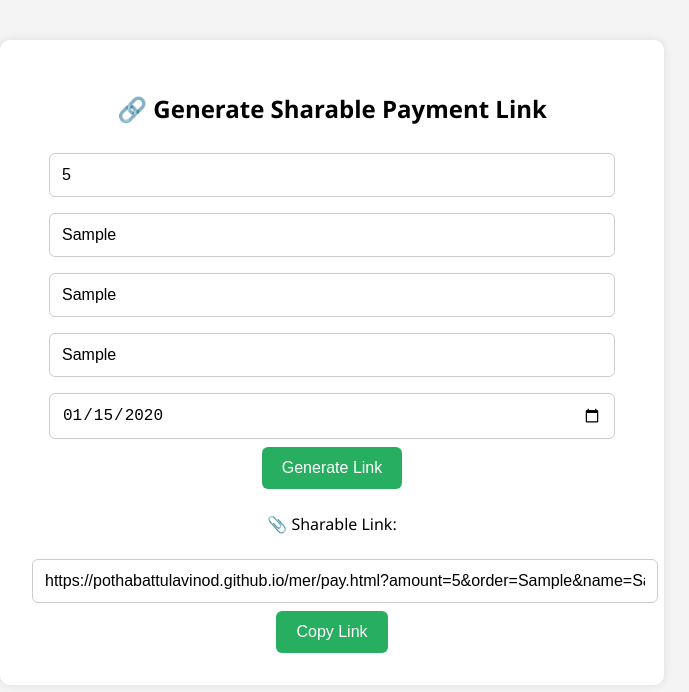
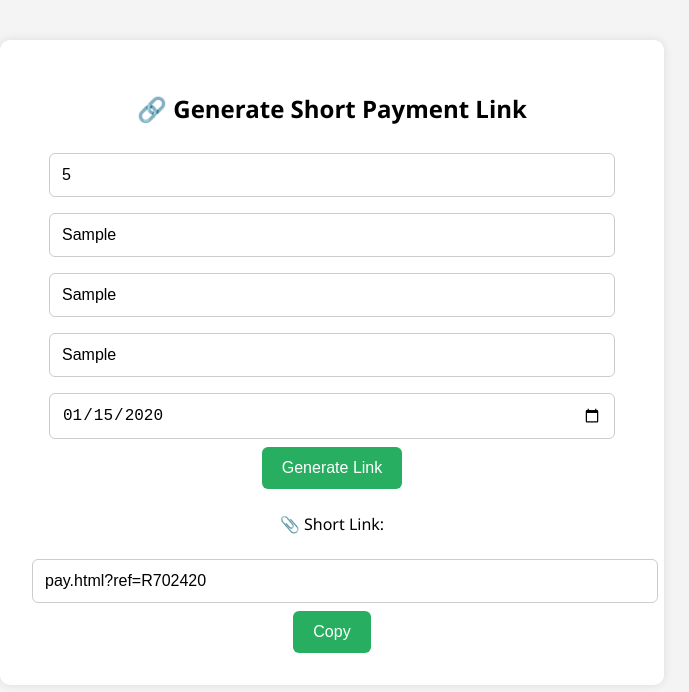
Before and after one commit to pothabattulavinod/mer, a plain HTML site: page index.html in a window 1280 px wide. Both pictures are taken after typing "5", "Sample", "Sample", "Sample", "2020-01-15" into the empty fields and a click on the button "Generate Link". Shown: the whole page, without its empty margins (308-997 px from the left). Drawn offline with Linux system fonts and the light colour scheme.

Commit message:
Update index.html

```diff
--- a/index.html
+++ b/index.html
@@ -36,9 +36,6 @@
       font-size: 16px;
       cursor: pointer;
     }
-    button:hover {
-      background-color: #1e8449;
-    }
     .result {
       margin-top: 1.5em;
     }
@@ -49,7 +46,7 @@
 </head>
 <body>
   <div class="container">
-    <h2>🔗 Generate Sharable Payment Link</h2>
+    <h2>🔗 Generate Short Payment Link</h2>
 
     <input type="number" id="amount" placeholder="Amount (₹)">
     <input type="text" id="orderId" placeholder="Order ID">
@@ -57,41 +54,44 @@
     <input type="text" id="mobile" placeholder="Mobile Number">
     <input type="date" id="orderDate">
 
-    <button onclick="generateLink()">Generate Link</button>
+    <button onclick="generateShortLink()">Generate Link</button>
 
     <div class="result" id="resultBox" style="display:none;">
-      <p>📎 Sharable Link:</p>
+      <p>📎 Short Link:</p>
       <input type="text" id="resultLink" readonly>
-      <button onclick="copyLink()">Copy Link</button>
+      <button onclick="copyLink()">Copy</button>
     </div>
   </div>
 
   <script>
-    function generateLink() {
+    function generateShortLink() {
       const amount = document.getElementById("amount").value.trim();
       const orderId = document.getElementById("orderId").value.trim();
-      const customerName = document.getElementById("customerName").value.trim();
+      const name = document.getElementById("customerName").value.trim();
       const mobile = document.getElementById("mobile").value.trim();
-      const orderDate = document.getElementById("orderDate").value;
+      const date = document.getElementById("orderDate").value;
 
-      if (!amount || !orderId || !customerName || !mobile || !orderDate) {
-        alert("Please fill in all fields.");
+      if (!amount || !orderId || !name || !mobile || !date) {
+        alert("Fill in all fields.");
         return;
       }
 
-      const baseUrl = "https://pothabattulavinod.github.io/mer/pay.html"; // CHANGE to your real domain
-      const link = `${baseUrl}?amount=${encodeURIComponent(amount)}&order=${encodeURIComponent(orderId)}&name=${encodeURIComponent(customerName)}&mobile=${encodeURIComponent(mobile)}&date=${encodeURIComponent(orderDate)}`;
+      const ref = `R${Date.now().toString().slice(-6)}`; // e.g. R735812
 
-      document.getElementById("resultLink").value = link;
+      // Save in localStorage (simple offline mapping)
+      const data = { amount, orderId, name, mobile, date };
+      localStorage.setItem(ref, JSON.stringify(data));
+
+      const shortLink = `pay.html?ref=${ref}`;
+      document.getElementById("resultLink").value = shortLink;
       document.getElementById("resultBox").style.display = "block";
     }
 
     function copyLink() {
       const link = document.getElementById("resultLink");
       link.select();
-      link.setSelectionRange(0, 99999);
       document.execCommand("copy");
-      alert("Link copied to clipboard!");
+      alert("Link copied!");
     }
   </script>
 </body>
```
